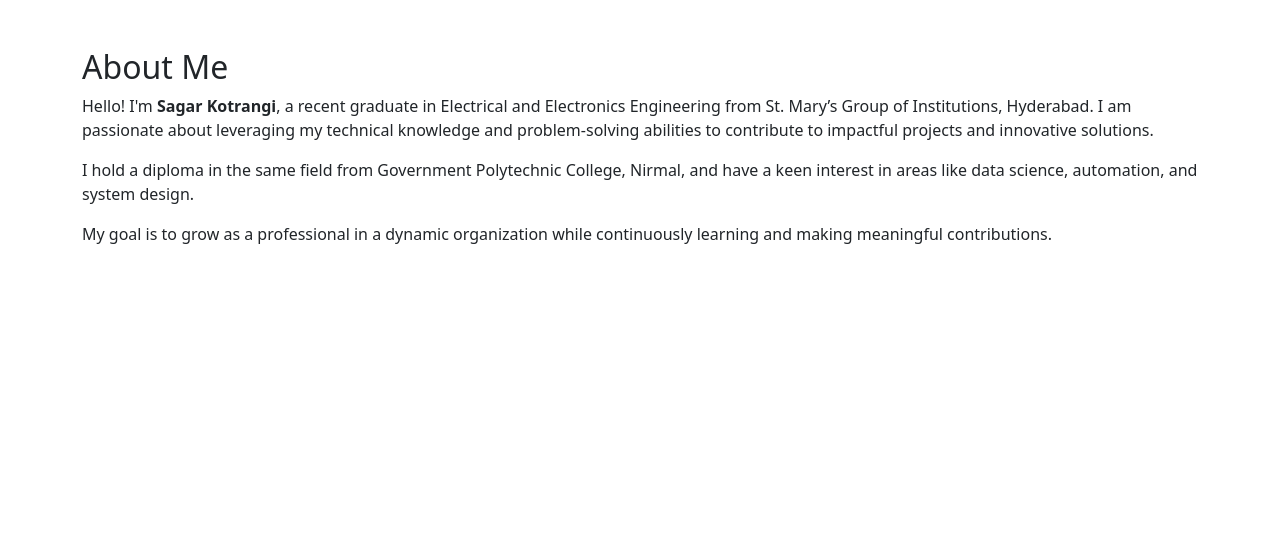
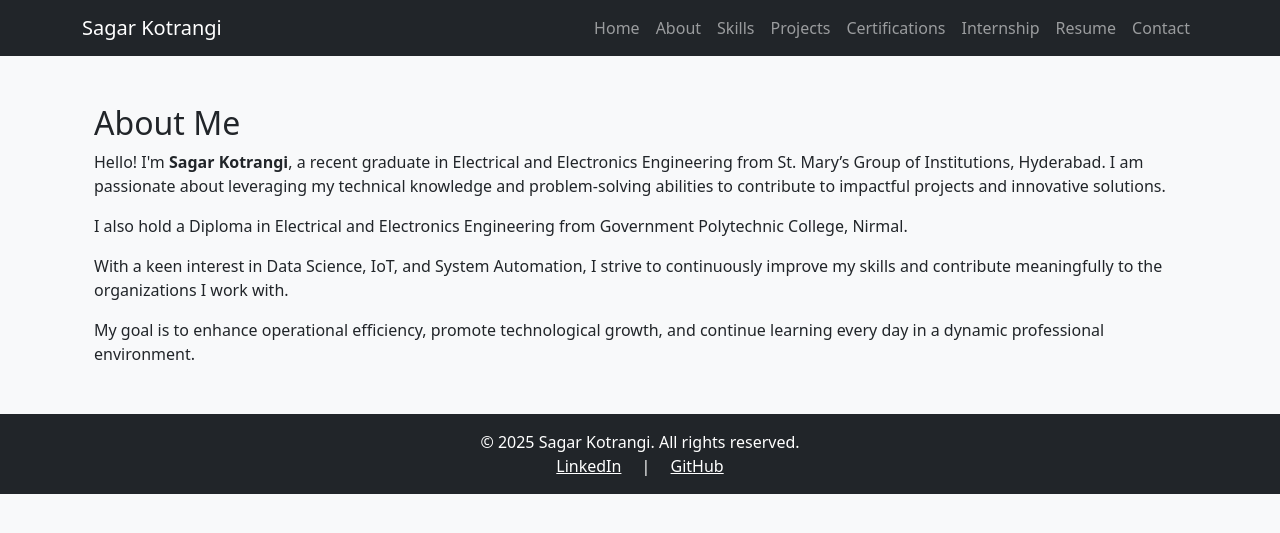
Before and after one commit to SagarKotrangi014/sagar_portfolio, a Flask app: page /about in a window 1280 px wide. Shown: the top 533 px of the page. Run offline with Flask 3, Linux system fonts and the light colour scheme.

Commit message:
adjustments

```diff
--- a/sagar_portfolio/templates/about.html
+++ b/sagar_portfolio/templates/about.html
@@ -1,16 +1,16 @@
-<!DOCTYPE html>
-<html lang="en">
-<head>
-    <meta charset="UTF-8">
-    <title>About Me - Sagar Kotrangi</title>
-    <link href="https://cdn.jsdelivr.net/npm/bootstrap@5.3.0/dist/css/bootstrap.min.css" rel="stylesheet">
-</head>
-<body class="bg-white text-dark">
-    <div class="container mt-5">
-        <h2>About Me</h2>
-        <p>Hello! I'm <strong>Sagar Kotrangi</strong>, a recent graduate in Electrical and Electronics Engineering from St. Mary’s Group of Institutions, Hyderabad. I am passionate about leveraging my technical knowledge and problem-solving abilities to contribute to impactful projects and innovative solutions.</p>
-        <p>I hold a diploma in the same field from Government Polytechnic College, Nirmal, and have a keen interest in areas like data science, automation, and system design.</p>
-        <p>My goal is to grow as a professional in a dynamic organization while continuously learning and making meaningful contributions.</p>
-    </div>
-</body>
-</html>
+{% extends "base.html" %}
+
+{% block title %}About Me - Sagar Kotrangi{% endblock %}
+
+{% block content %}
+<div class="container">
+    <h2>About Me</h2>
+    <p>Hello! I'm <strong>Sagar Kotrangi</strong>, a recent graduate in Electrical and Electronics Engineering from St. Mary’s Group of Institutions, Hyderabad. I am passionate about leveraging my technical knowledge and problem-solving abilities to contribute to impactful projects and innovative solutions.</p>
+
+    <p>I also hold a Diploma in Electrical and Electronics Engineering from Government Polytechnic College, Nirmal.</p>
+
+    <p>With a keen interest in Data Science, IoT, and System Automation, I strive to continuously improve my skills and contribute meaningfully to the organizations I work with.</p>
+
+    <p>My goal is to enhance operational efficiency, promote technological growth, and continue learning every day in a dynamic professional environment.</p>
+</div>
+{% endblock %}
--- /dev/null
+++ b/sagar_portfolio/templates/base.html
@@ -0,0 +1,52 @@
+<!DOCTYPE html>
+<html lang="en">
+<head>
+    <meta charset="UTF-8">
+    <title>{% block title %}Sagar Kotrangi{% endblock %}</title>
+    <link href="https://cdn.jsdelivr.net/npm/bootstrap@5.3.0/dist/css/bootstrap.min.css" rel="stylesheet">
+</head>
+<body class="bg-light text-dark">
+
+    <!-- Navbar Start -->
+    <nav class="navbar navbar-expand-lg navbar-dark bg-dark">
+        <div class="container">
+            <a class="navbar-brand" href="/">Sagar Kotrangi</a>
+            <button class="navbar-toggler" type="button" data-bs-toggle="collapse" data-bs-target="#navbarNav">
+                <span class="navbar-toggler-icon"></span>
+            </button>
+            <div class="collapse navbar-collapse" id="navbarNav">
+                <ul class="navbar-nav ms-auto">
+                    <li class="nav-item"><a class="nav-link" href="/">Home</a></li>
+                    <li class="nav-item"><a class="nav-link" href="/about">About</a></li>
+                    <li class="nav-item"><a class="nav-link" href="/skills">Skills</a></li>
+                    <li class="nav-item"><a class="nav-link" href="/projects">Projects</a></li>
+                    <li class="nav-item"><a class="nav-link" href="/certifications">Certifications</a></li>
+                    <li class="nav-item"><a class="nav-link" href="/internship">Internship</a></li>
+                    <li class="nav-item"><a class="nav-link" href="/resume">Resume</a></li>
+                    <li class="nav-item"><a class="nav-link" href="/contact">Contact</a></li>
+                </ul>
+            </div>
+        </div>
+    </nav>
+    <!-- Navbar End -->
+
+    <div class="container mt-5">
+        {% block content %}
+        {% endblock %}
+    </div>
+
+    <!-- Footer Start -->
+    <footer class="bg-dark text-white text-center p-3 mt-5">
+        <div class="container">
+            <p class="mb-0">&copy; 2025 Sagar Kotrangi. All rights reserved.</p>
+            <p class="mb-0">
+                <a href="https://linkedin.com/in/sagar-kotrangi369" class="text-white me-3" target="_blank">LinkedIn</a> |
+                <a href="https://github.com/sagarkotrangi014" class="text-white ms-3" target="_blank">GitHub</a>
+            </p>
+        </div>
+    </footer>
+    <!-- Footer End -->
+
+    <script src="https://cdn.jsdelivr.net/npm/bootstrap@5.3.0/dist/js/bootstrap.bundle.min.js"></script>
+</body>
+</html>
```
Also changed, not shown: sagar_portfolio/templates/index.html (+7 -11 lines), sagar_portfolio/static/style.css (added), 1 other file.
